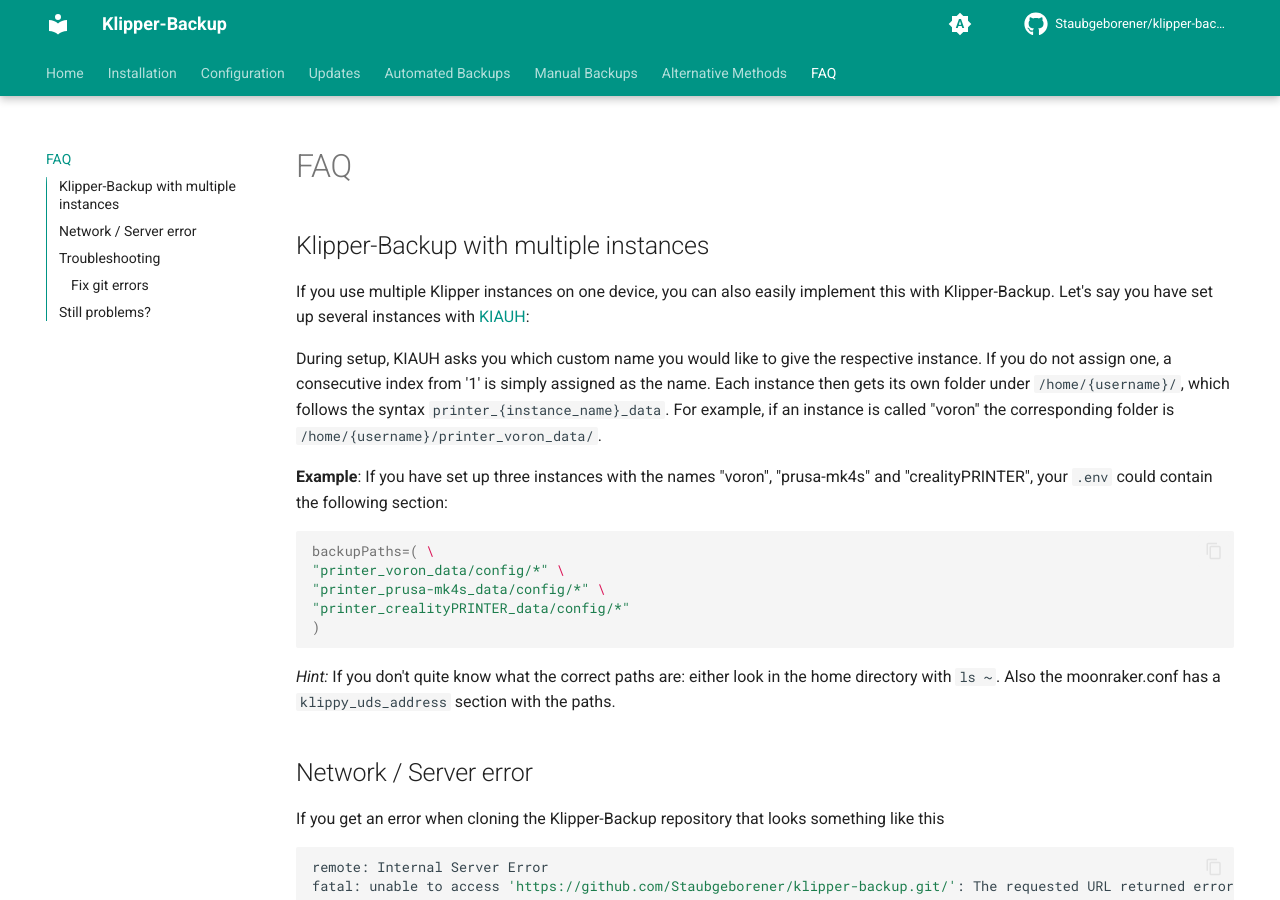
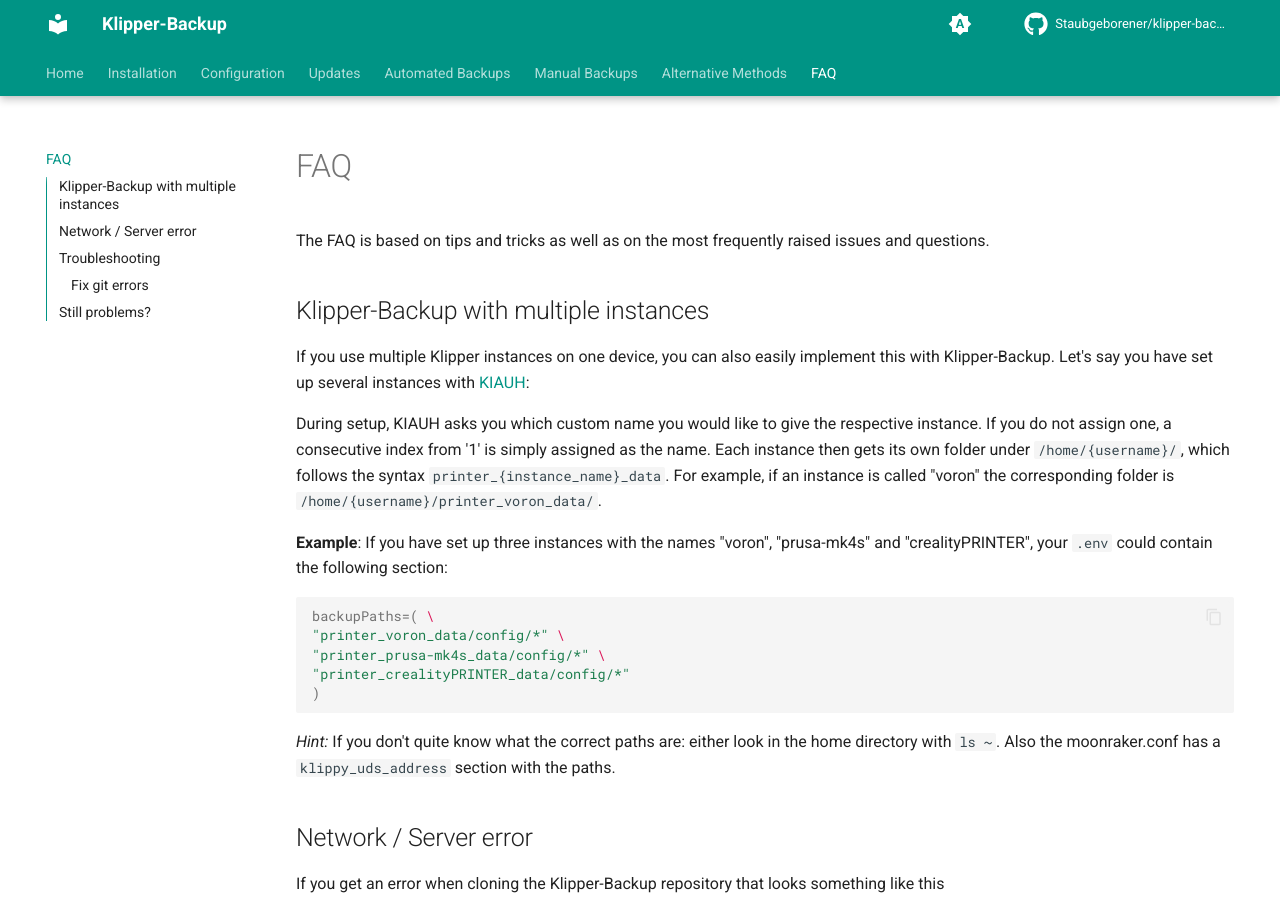
Before and after one commit to Staubgeborener/Klipper-Backup, an MkDocs documentation site: the page built from docs/faq.md, in a window 1280 px wide and 900 px high. Built offline with MkDocs 1.6.1 and Material for MkDocs 9.7.7, drawn with Linux system fonts in a browser that asks for light colours; comment, search, counter and statistics services are not loaded.

Commit message:
Update faq.md

```diff
--- a/docs/faq.md
+++ b/docs/faq.md
@@ -1,3 +1,5 @@
+The FAQ is based on tips and tricks as well as on the most frequently raised issues and questions.
+
 ## Klipper-Backup with multiple instances
 If you use multiple Klipper instances on one device, you can also easily implement this with Klipper-Backup. Let's say you have set up several instances with [KIAUH](https://github.com/dw-0/kiauh):
 
```
